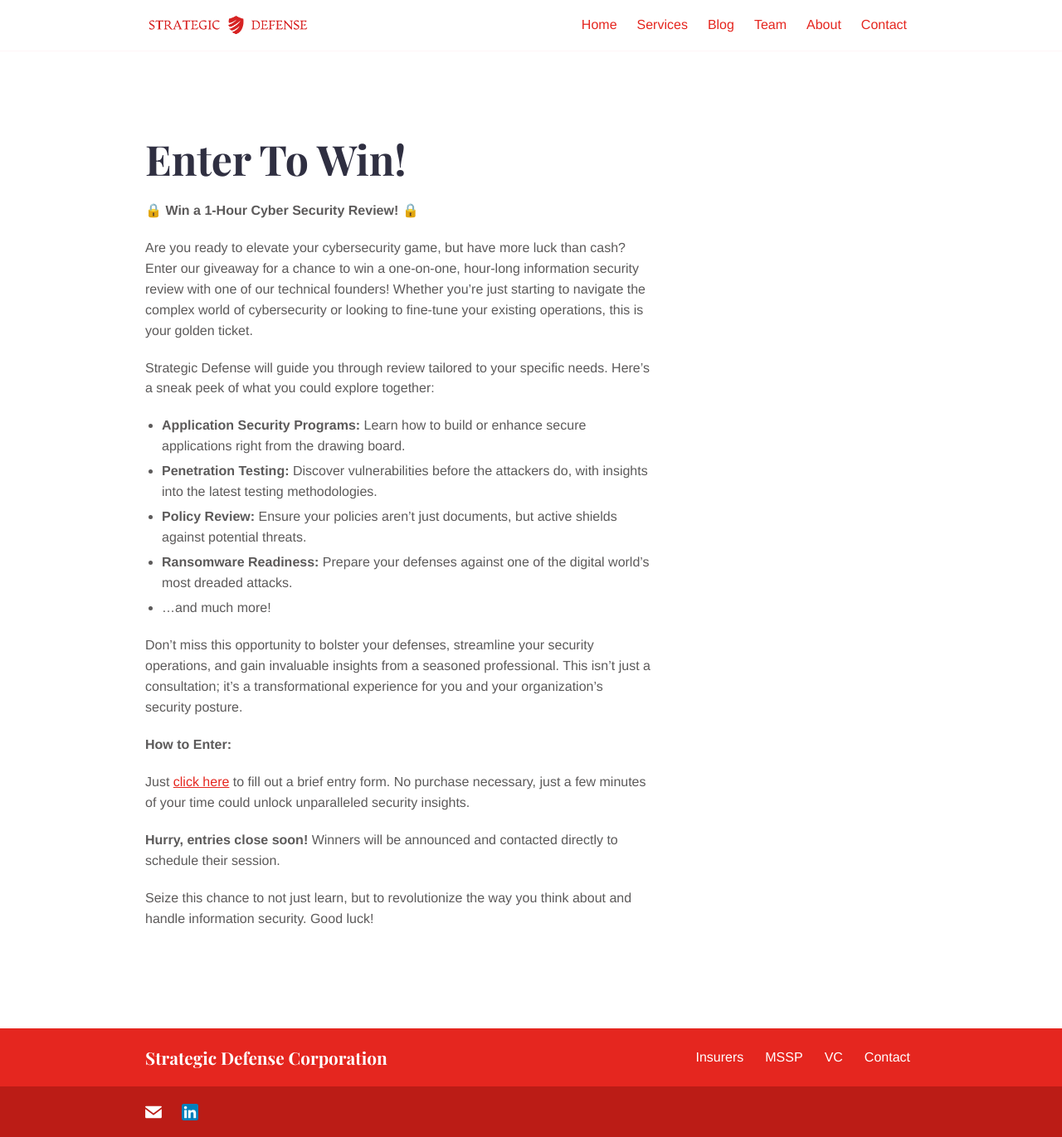
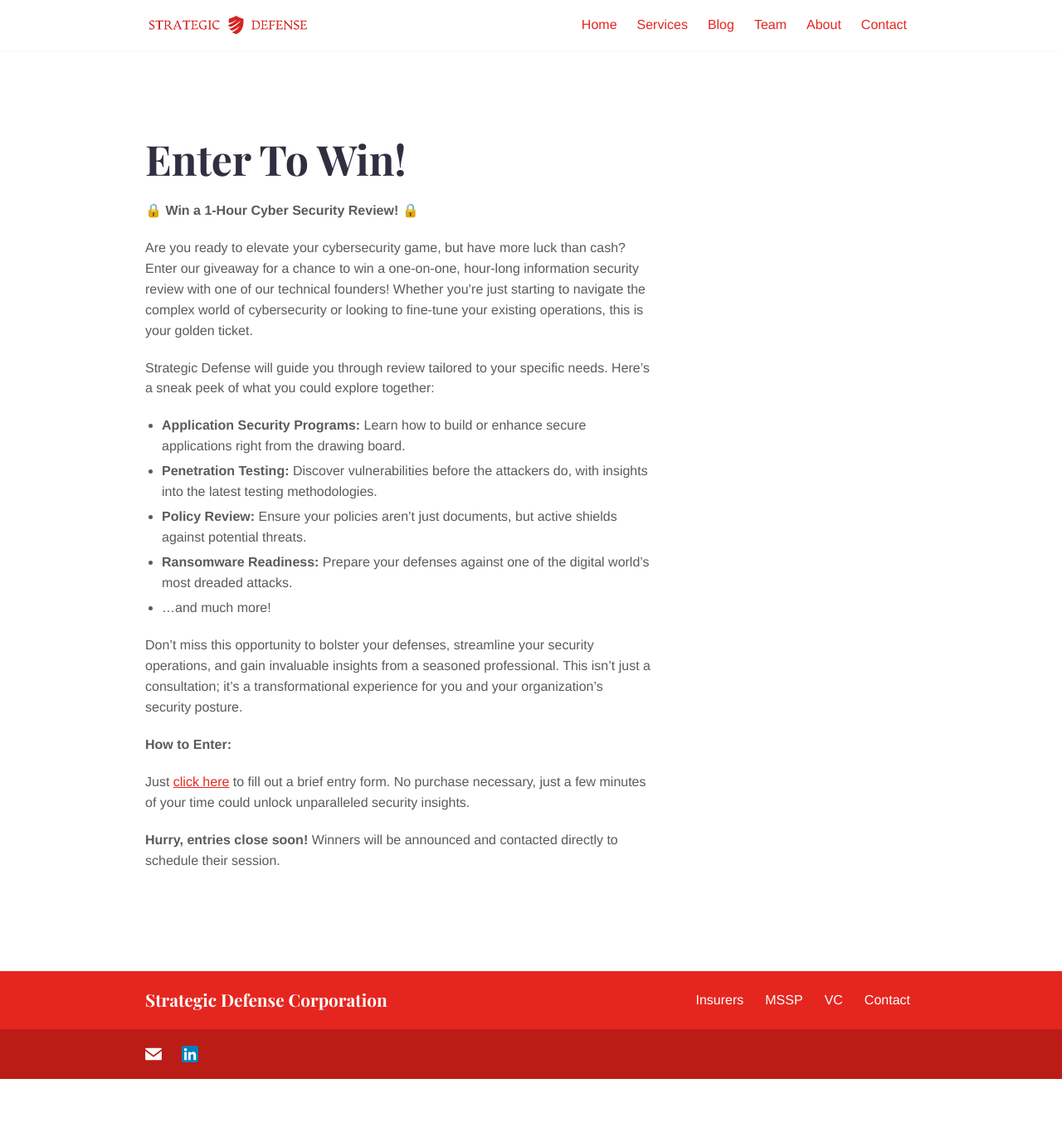
Before and after one commit to strategicdefense/strategicdefense.github.io, a Jekyll site: the page built from spring2024giveaway.md, in a window 1280 px wide. Shown: the whole page at 83% size. Built offline with Jekyll 4.4.1, drawn with Linux system fonts in a browser that asks for light colours; after the commit the page ends 1301 px from its top, so only the background shows below that.

Commit message:
updates to giveaway

```diff
--- a/spring2024giveaway.md
+++ b/spring2024giveaway.md
@@ -25,5 +25,3 @@
 Just [click here](https://forms.office.com/r/hZ2aHAh0s6) to fill out a brief entry form. No purchase necessary, just a few minutes of your time could unlock unparalleled security insights.
 
 **Hurry, entries close soon!** Winners will be announced and contacted directly to schedule their session.
-
-Seize this chance to not just learn, but to revolutionize the way you think about and handle information security. Good luck!
```
Also changed, not shown: 1 other file.
